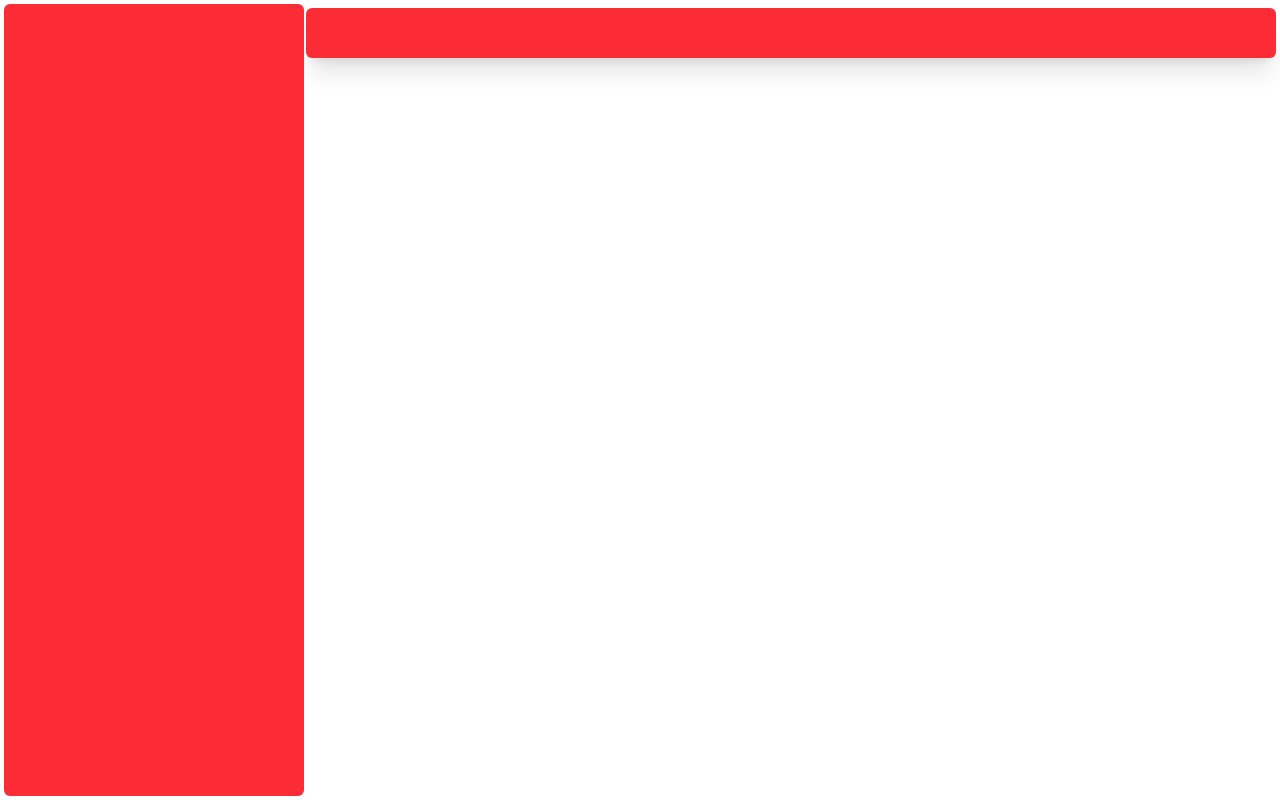
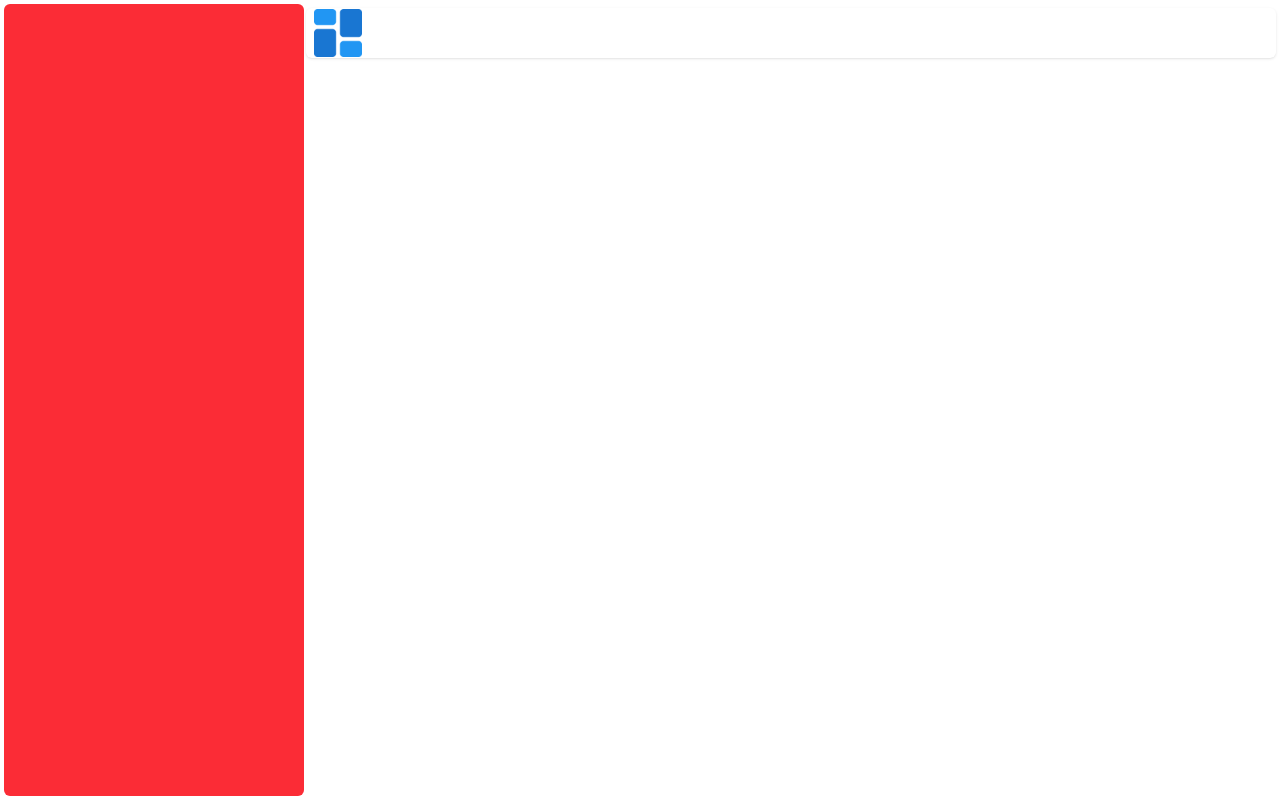
Before and after one commit to Elisha-Kwena/afyaaxis, a Next.js app in the folder client/: page /dashboard in a window 1280 px wide. Built offline with nearby package versions, Linux system fonts and the light colour scheme.

Commit message:
Add ToggleSidebar button and update Navbar layout
Introduces a new ToggleSidebar button component and integrates it into the Navbar. Updates the patient layout to include a white background and removes the unused auth layout file. Also cleans up the home page import.

```diff
--- a/client/src/app/(patient)/layout.tsx
+++ b/client/src/app/(patient)/layout.tsx
@@ -27,7 +27,7 @@ export default function RootLayout({
   return (
     <html lang="en">
       <body
-        className={`${geistSans.variable} ${geistMono.variable} antialiased`}
+        className={`${geistSans.variable} ${geistMono.variable} antialiased bg-white`}
       >
         <SidebarProvider>
             <Sidebar/>
--- a/client/src/app/page.tsx
+++ b/client/src/app/page.tsx
@@ -1,4 +1,4 @@
-import Image from "next/image";
+
 import { redirect } from "next/navigation";
 
 export default function Home() {
--- a/client/src/components/navigation/Navbar.tsx
+++ b/client/src/components/navigation/Navbar.tsx
@@ -1,7 +1,14 @@
+import ToggleButton from "../ui/ToggleSidebar"
 export default function Navbar(){
     return(
         <>
-        <header className="flex rounded-md h-[50px] shadow-xl p-2 fixed top-2 left-[306px] right-1 bg-red-500"></header>
+        <header className="flex rounded-md h-[50px] p-2 fixed top-2 left-[306px] right-1 shadow">
+            <nav className="w-full flex items-center justify-between">
+                <div className="flex item-center justify-start gap-2">
+                    <ToggleButton/>
+                </div>
+            </nav>
+        </header>
         </>
     )
 }
--- /dev/null
+++ b/client/src/components/ui/ToggleSidebar.tsx
@@ -0,0 +1,19 @@
+import Image from "next/image"
+import { useSidebar } from "@/contexts/SidebarContext"
+export default function ToggleButton(){
+    const {isOpen,toggleSidebar} = useSidebar()
+    return(
+        <>
+        <button className="flex items-center justify-center cursor-pointer">
+            <div className="w-12 h-12 relative">
+                <Image
+                    src="/icons/dashboard.png"
+                    alt="dashboard-icon"
+                    fill
+                    className="object-center object-contain"
+                />
+            </div>
+        </button>
+        </>
+    )
+}
```
Also changed, not shown: client/src/app/(auth)/layout.tsx (deleted).
